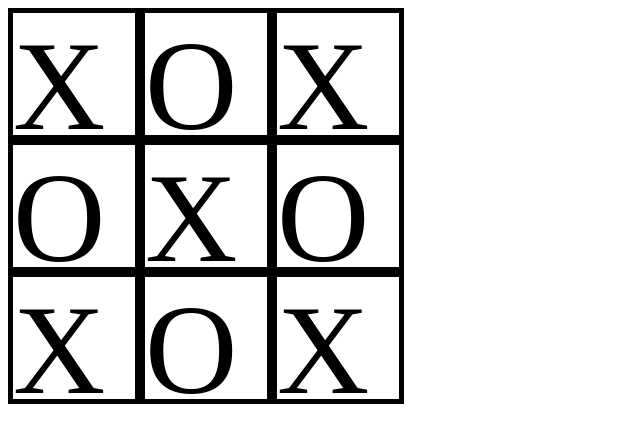
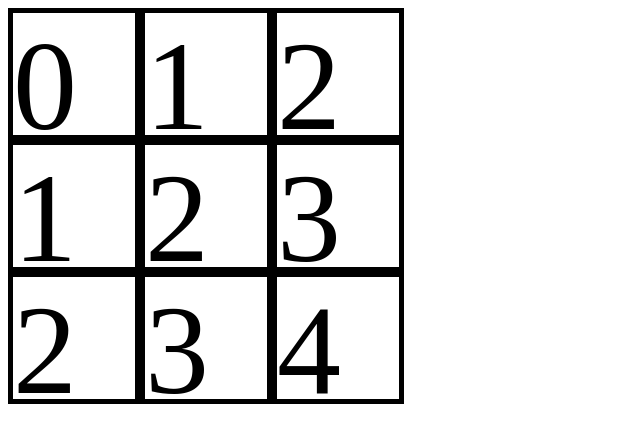
Before and after one commit to ec-utblidningar-web20-csharp-intro/JS-debugging-and-incremental-programming, a plain HTML site: page öva_ES6_moduler/index.html in a window 1280 px wide. Shown: the whole page, without its empty margins (0-640 px from the left). Drawn offline with Linux system fonts and the light colour scheme.

```diff
--- a/öva_ES6_moduler/index.html
+++ b/öva_ES6_moduler/index.html
@@ -9,19 +9,22 @@
 
     <link rel="stylesheet" href="index.css">
     <script type="module" src="index.js"></script>
+
+    <!-- Ett enkelt exempel på hur moduler fungerar -->
+    <!-- <script type="module" src="js/modul-test/säg-hej.js"></script> -->
 </head>
 
 <body>
     <div class="container">
-        <div id="c00" class="item">1</div>
-        <div id="c10" class="item">2</div>
-        <div id="c20" class="item">3</div>
-        <div id="c01" class="item">4</div>
-        <div id="c11" class="item">5</div>
-        <div id="c21" class="item">6</div>
-        <div id="c02" class="item">7</div>
-        <div id="c12" class="item">8</div>
-        <div id="c22" class="item">9</div>
+        <div id="c00" class="item"></div>
+        <div id="c10" class="item"></div>
+        <div id="c20" class="item"></div>
+        <div id="c01" class="item"></div>
+        <div id="c11" class="item"></div>
+        <div id="c21" class="item"></div>
+        <div id="c02" class="item"></div>
+        <div id="c12" class="item"></div>
+        <div id="c22" class="item"></div>
     </div>
 </body>
 
--- a/öva_ES6_moduler/index.js
+++ b/öva_ES6_moduler/index.js
@@ -1,6 +1,7 @@
 for (let y = 0; y < 3; y++) {
   for (let x = 0; x < 3; x++) {
     const box = document.querySelector("#c" + x + y);
-    box.innerText = (x + y) % 2 === 0 ? "X" : "O";
+
+    box.innerText = x + y;
   }
 }
--- /dev/null
+++ b/öva_ES6_moduler/js/modul-test/hej.js
@@ -0,0 +1,5 @@
+export { hej, godkväll, godmorgon };
+
+let hej = "Jag exporteras utanför scriptet";
+let godkväll = "godkväll";
+let godmorgon = "godmorgon";
--- /dev/null
+++ b/öva_ES6_moduler/js/modul-test/säg-hej.js
@@ -0,0 +1,3 @@
+import { godkväll } from "./hej.js";
+
+alert(godkväll);
```
